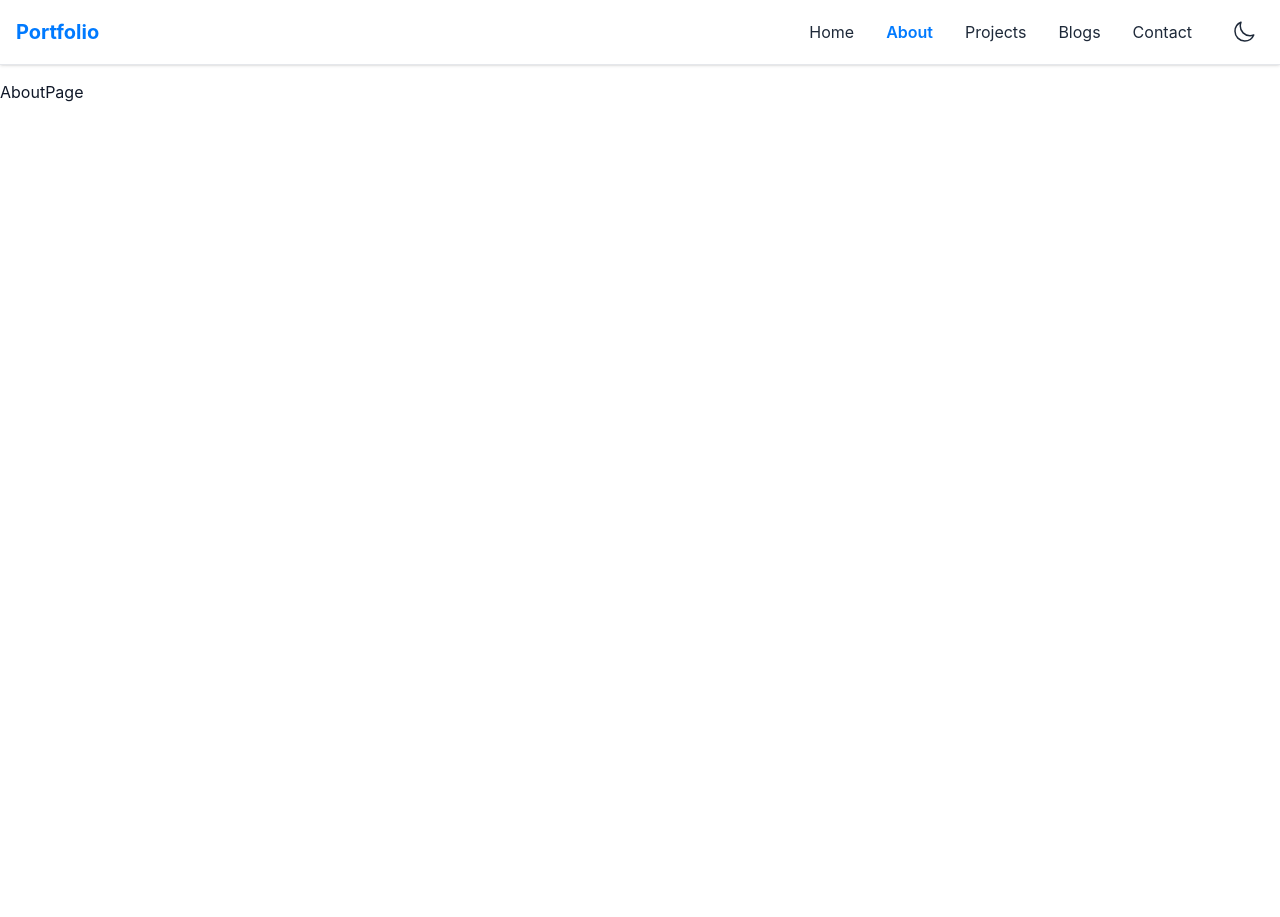
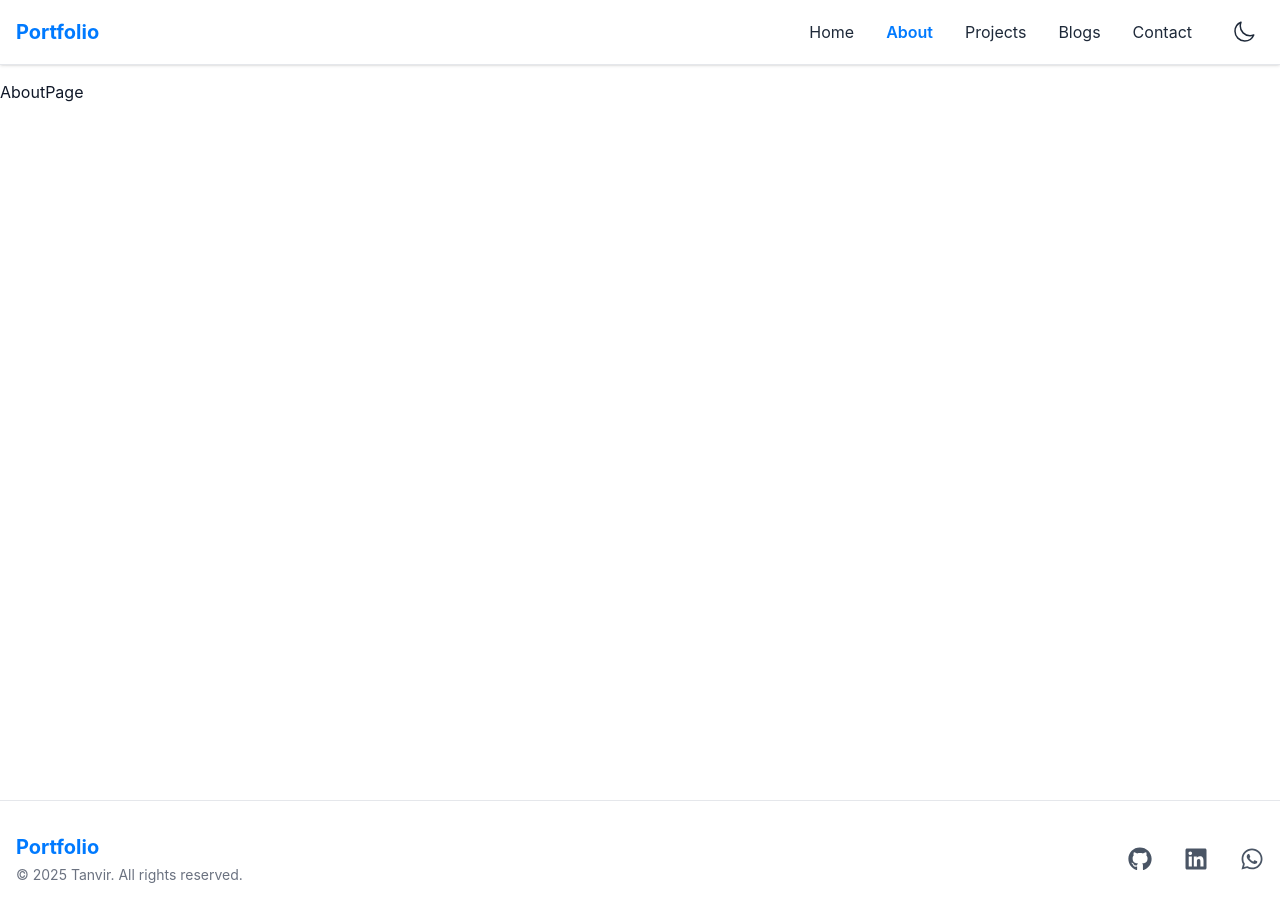
Before and after one commit to mitanvir05/portfolio-nextjs, a Next.js app: page /about in a window 1280 px wide. Before the commit the page ends 800 px from the top, so only its background shows below. Built offline with nearby package versions, Linux system fonts and the light colour scheme.

Commit message:
footer added

```diff
--- a/src/app/components/Footer.tsx
+++ b/src/app/components/Footer.tsx
@@ -0,0 +1,46 @@
+import Link from "next/link";
+import { FaGithub, FaLinkedin, FaWhatsapp } from "react-icons/fa";
+
+const Footer = () => {
+  return (
+    <footer className="bg-white dark:bg-dark border-t border-gray-200 dark:border-gray-800">
+      <div className="container max-w-7xl mx-auto px-4 py-8">
+        <div className="flex flex-col md:flex-row justify-between items-center">
+          <div className="mb-4 md:mb-0">
+            <Link href="/" className="text-xl font-bold text-primary">
+              Portfolio
+            </Link>
+            <p className="text-sm text-secondary mt-1">
+              © {new Date().getFullYear()} Tanvir. All rights reserved.
+            </p>
+          </div>
+          <div className="flex space-x-8 ">
+          <Link
+            href="https://github.com/mitanvir05"
+            target="_blank"
+            className="text-2xl text-gray-600 hover:text-primary dark:text-gray-300 transition-colors duration-300"
+          >
+            <FaGithub size={24} />
+          </Link>
+          <Link
+            href="https://www.linkedin.com/in/muhaimin-tanvir"
+            target="_blank"
+            className="text-2xl text-gray-600 hover:text-primary dark:text-gray-300 transition-colors duration-300"
+          >
+            <FaLinkedin size={24} />
+          </Link>
+          <Link
+            href="https://wa.me/8801700955009"
+            target="_blank"
+            className="text-2xl text-gray-600 hover:text-primary dark:text-gray-300 transition-colors duration-300"
+          >
+            <FaWhatsapp size={24} />
+          </Link>
+        </div>
+        </div>
+      </div>
+    </footer>
+  );
+};
+
+export default Footer;
--- a/src/app/components/Hero.tsx
+++ b/src/app/components/Hero.tsx
@@ -17,7 +17,7 @@ const Hero = () => {
           />
         </div>
         <h1 className="text-4xl md:text-6xl font-bold mb-6">
-          Hi, I'm <span className="text-primary">Tanvir</span>
+          Hi, I&apos;m <span className="text-primary">Tanvir</span>
         </h1>
         <p className="text-xl md:text-2xl text-gray-600 dark:text-gray-300 mb-8">
           Dedicated to developing efficient, user-centric web solutions with a
--- a/src/app/layout.tsx
+++ b/src/app/layout.tsx
@@ -3,6 +3,7 @@ import { Geist, Geist_Mono } from "next/font/google";
 import "./globals.css";
 import Navbar from "./components/Navbar";
 import { ThemeProvider } from "./context/ThemeContext";
+import Footer from "./components/Footer";
 
 const geistSans = Geist({
   variable: "--font-geist-sans",
@@ -32,6 +33,7 @@ export default function RootLayout({
         <ThemeProvider>
           <Navbar />
           <main className="min-h-screen pt-20">{children}</main>
+          <Footer />
         </ThemeProvider>
       </body>
     </html>
```
